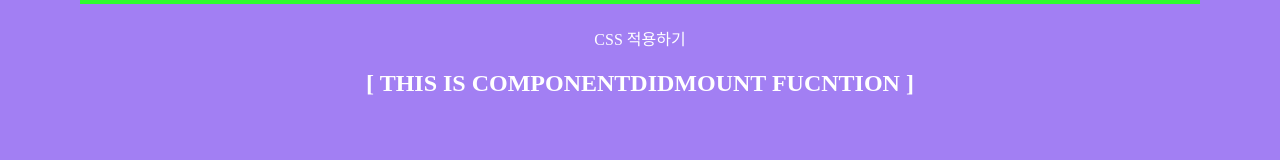
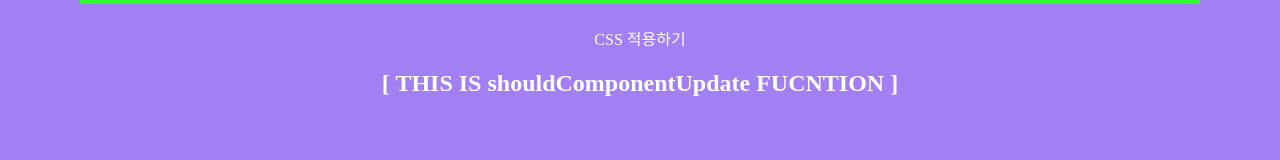
Before and after one commit to bestroom449k/first_App, a React (Create React App) app: page / in a window 1280 px wide. Shown: the part 154-314 px from the top of the page. Built offline with nearby package versions, Linux system fonts and the light colour scheme.

Commit message:
chapter 8

```diff
--- a/src/App.js
+++ b/src/App.js
@@ -1,6 +1,6 @@
 import React from 'react';
 import './App.css';
-import LifecycleEx from './R007_LifecycleEx'
+import LifecycleEx from './R008_LifecycleEx'
 
 function App() {
   return (
@@ -15,5 +15,4 @@ function App() {
 }
 
 export default App;
-/*예기에 div는 public/index.html의 <div id="root"> 안에 들어감
-그리고 LifecycleEx prop_value="FromApp.js이걸료 LifecycleEx에 prop_value이름으로 전달함 */
+//겉음
--- a/src/R007_LifecycleEx.js
+++ /dev/null
@@ -1,29 +0,0 @@
-import React, { Component } from 'react';
-
-class R007_LifecycleEx extends Component {
-  static getDerivedStateFromProps(props, state) {
-    console.log('2. getDerivedStateFromProps Call :'+props.prop_value);
-    return {tmp_state:props.prop_value};
-  }
-
-  constructor(props) {
-    super(props);
-    this.state = {};
-    console.log('1. constructor Call');
-  }
-
-  componentDidMount() {
-    console.log('4. componentDidMount Call');
-    console.log('5. tmp_state : '+this.state.tmp_state);
-  }
-
-  render() {
-    console.log('3. render Call');
-    return (
-      <h2>[ THIS IS COMPONENTDIDMOUNT FUCNTION ]</h2>
-    )
-  }
-}
-
-export default R007_LifecycleEx;
-/*6번과 크게 다를 것이 없이 여기서는 commpnentFidmount도 사용 한다 */
--- /dev/null
+++ b/src/R008_LifecycleEx.js
@@ -0,0 +1,37 @@
+import React, { Component } from 'react';
+
+class R008_LifecycleEx extends Component {
+  static getDerivedStateFromProps(props, state) {
+    console.log('2. getDerivedStateFromProps Call :'+props.prop_value);
+    return {tmp_state:props.prop_value};
+  }
+
+  constructor(props) {
+    super(props);
+    this.state = {};
+    console.log('1. constructor Call');
+  }
+
+  componentDidMount() {
+    console.log('4. componentDidMount Call');
+    console.log('5. tmp_state : '+this.state.tmp_state);
+    this.setState({tmp_state2 : true});
+  }
+
+  shouldComponentUpdate(props, state) {
+    console.log('6. shouldComponentUpdate Call / tmp_state2 = ' + state.tmp_state2);
+    return state.tmp_state2
+  }
+
+  render() {
+    console.log('3. render Call');
+    return (
+      <h2>[ THIS IS shouldComponentUpdate FUCNTION ]</h2>
+    )
+  }
+}
+
+export default R008_LifecycleEx;
+/*shouldComponentUpdate(props, state) {
+    console.log('6. shouldComponentUpdate Call / tmp_state2 = ' + state.tmp_state2);
+    return state.tmp_state2이것을 출력하고 나서 3번으로 돌아감 */
```
